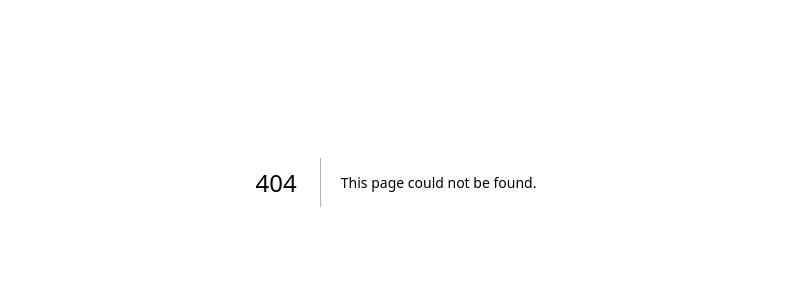
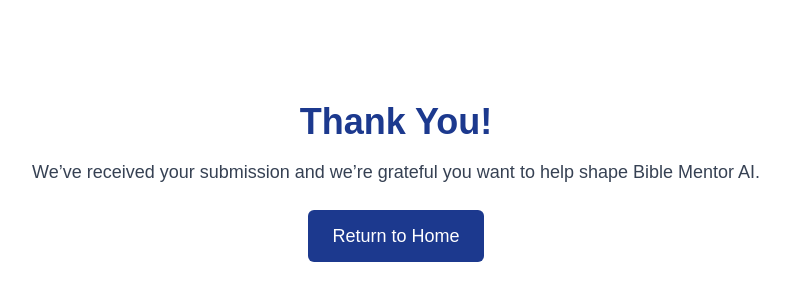
Before and after one commit to houstonmarkw/bible-mentor-ai-frontend, a Next.js app: page /thank_you in a window 1280 px wide. Before the commit this address had no page. Shown: the part 218-518 px from the top of the page, without its empty margins (244-1029 px from the left). Built offline with nearby package versions, Linux system fonts and the light colour scheme.

Commit message:
Add thank-you page

```diff
--- /dev/null
+++ b/src/app/thank_you/page.jsx
@@ -0,0 +1,16 @@
+export default function ThankYouPage() {
+  return (
+    <main className="min-h-screen flex flex-col items-center justify-center px-6 bg-white text-center">
+      <h1 className="text-4xl font-bold text-blue-900 mb-4">Thank You!</h1>
+      <p className="text-lg text-gray-700 mb-6">
+        We’ve received your submission and we’re grateful you want to help shape Bible Mentor AI.
+      </p>
+      <a
+        href="/"
+        className="inline-block px-6 py-3 bg-blue-900 text-white rounded-md text-lg hover:bg-blue-800 transition"
+      >
+        Return to Home
+      </a>
+    </main>
+  );
+}
```
